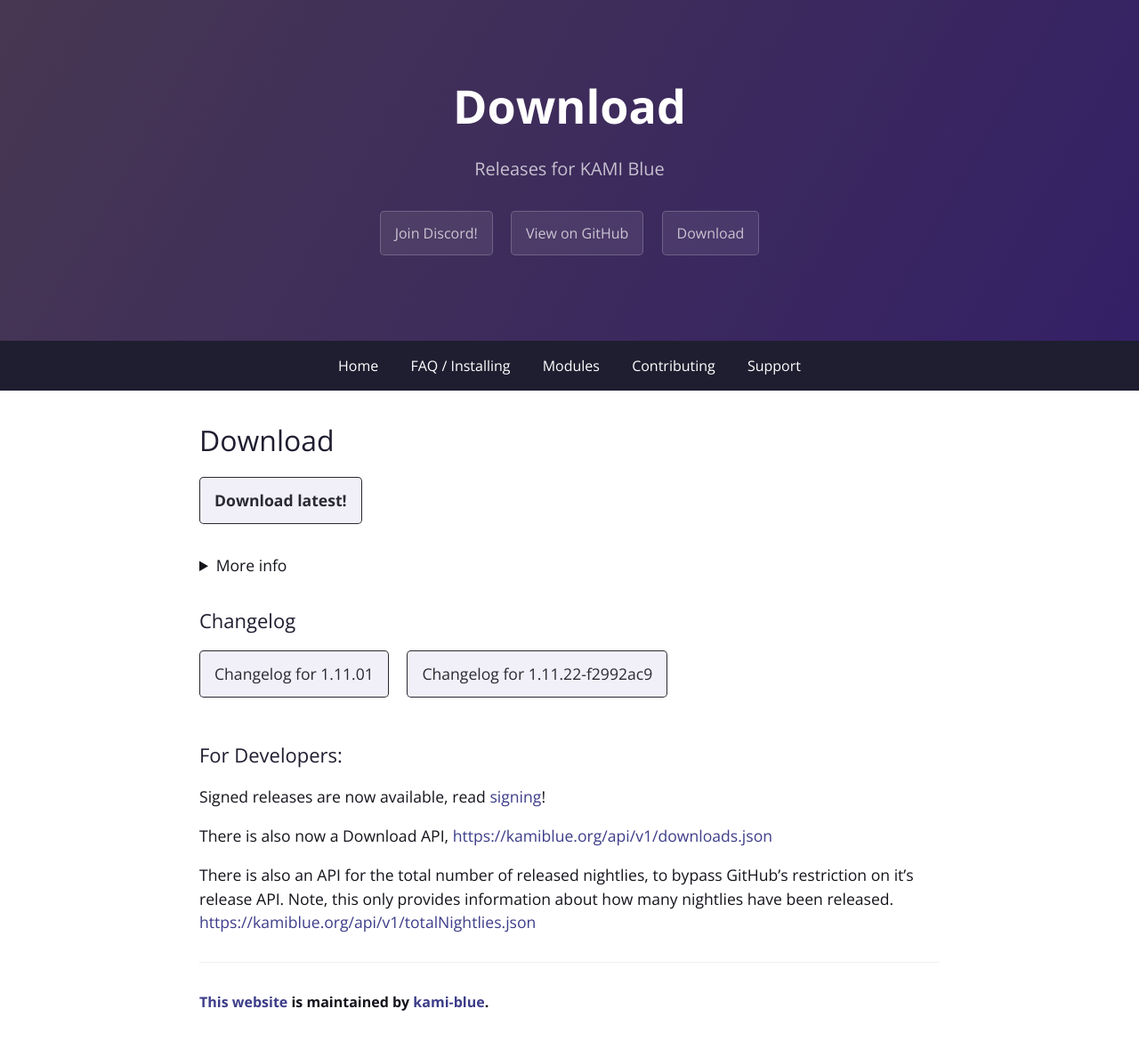
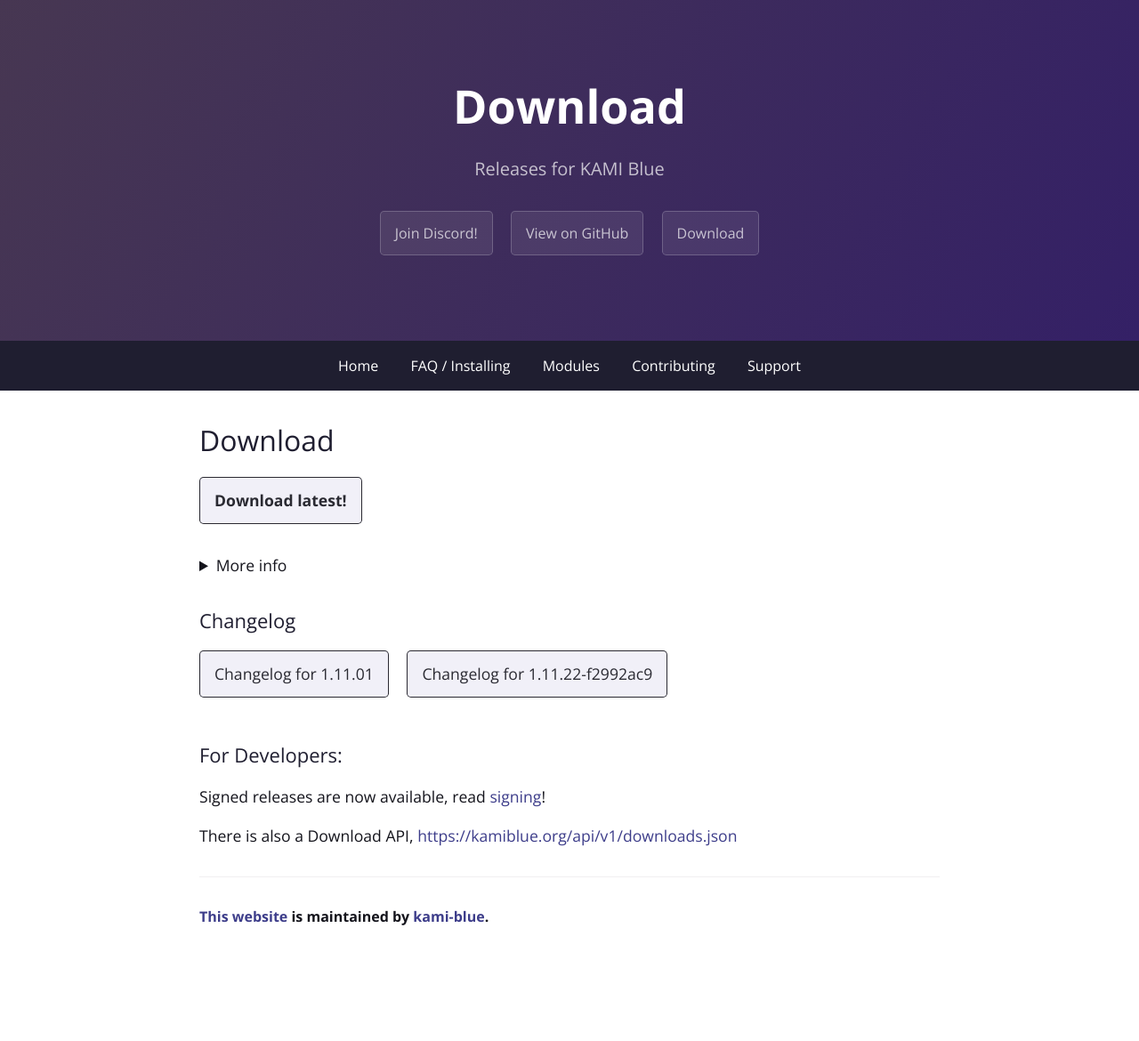
Before and after one commit to kami-blue/website, a Jekyll site: the page built from download.md, in a window 1280 px wide. Shown: the whole page at 89% size. Built offline with Jekyll 4.4.1, drawn with Linux system fonts in a browser that asks for light colours; after the commit the page ends 1074 px from its top, so only the background shows below that.

Commit message:
Deprecate totalNightlies

```diff
--- a/_config.yml
+++ b/_config.yml
@@ -12,7 +12,6 @@ cur_ver: 1.11.01
 beta_ver: 1.11.22-f2992ac9
 discord_url: https://kamiblue.org/discord
 downloads_api_ver: v1
-totalNightlies_api_ver: v1
 build_number: 828
 theme: jekyll-theme-cayman
 gems:
--- a/download.md
+++ b/download.md
@@ -26,6 +26,4 @@ If you want the {{ site.cur_ver }} stable jar to manually install, click <a href
 
 Signed releases are now available, read [signing](/signing)!
 
-There is also now a Download API, [https://kamiblue.org/api/{{ site.downloads_api_ver }}/downloads.json](https://kamiblue.org/api/{{ site.downloads_api_ver}}/downloads.json)
-
-There is also an API for the total number of released nightlies, to bypass GitHub's restriction on it's release API. Note, this only provides information about how many nightlies have been released. [https://kamiblue.org/api/{{ site.totalNightlies_api_ver }}/totalNightlies.json](https://kamiblue.org/api/{{ site.totalNightlies_api_ver}}/totalNightlies.json)
+There is also a Download API, [https://kamiblue.org/api/{{ site.downloads_api_ver }}/downloads.json](https://kamiblue.org/api/{{ site.downloads_api_ver}}/downloads.json)
```
Also changed, not shown: api/v1/totalNightlies.json (deleted, +0 -7 lines), README.md.
